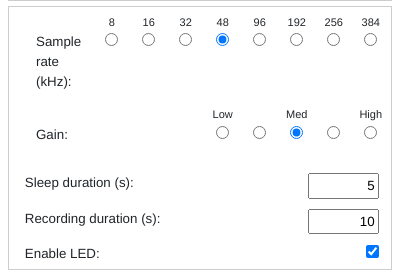
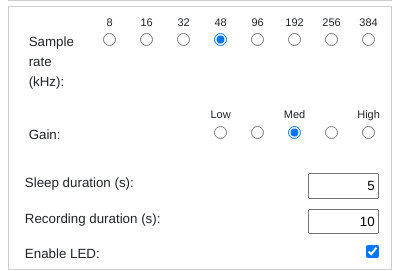
Before and after one commit to OpenAcousticDevices/AudioMoth-Configuration-App, an Electron app: page index.html in a window 400 px wide. Shown: the part 442-713 px from the top of the page. Drawn offline with nearby package versions, Linux system fonts and the light colour scheme; no server answers.

Commit message:
Fix UI alignment

```diff
--- a/index.html
+++ b/index.html
@@ -87,9 +87,9 @@
             </div>
             <div class="row" style="margin-top: 5px;">
                 <div style="border: #cdcdcd thin solid; margin-left: 2%; width: 96%;">
-                    <div class="row" style="margin-top: 5px; margin-left: 0px; margin-bottom: 0px">
+                    <div class="row" style="margin-top: 5px; margin-bottom: 0px">
                         <div class="col-12">
-                            <div style="margin-right: 4px">
+                            <div style="margin-left: 2%; margin-right: 4px">
                                 <table class="table">
                                     <tr style="font-size: 11px;">
                                         <td align="center" style="padding: 2px"></td>
@@ -103,7 +103,7 @@
                                         <td align="center" style="padding: 2px">384</td>
                                     </tr>
                                     <tr>
-                                        <td align="left" style="padding-top: 0px; margin-left: 9%;">Sample rate (kHz):</td>
+                                        <td align="left" style="padding-top: 0px;">Sample rate (kHz):</td>
                                         <td align="center" style="padding-top: 0px">
                                             <input type="radio" id="sample-rate-radio0" value="0" name="sample-rate-radio">
                                         </td>
@@ -142,7 +142,7 @@
                                         <td align="center" style="padding: 2px">High</td>
                                     </tr>
                                     <tr>
-                                        <td align="left" style="padding-top: 0px; margin-left: 9%;">Gain:</td>
+                                        <td align="left" style="padding-top: 0px;">Gain:</td>
                                         <td align="center" style="padding-top: 0px"></td>
                                         <td align="center" style="padding-top: 0px"></td>
                                         <td align="center" style="padding-top: 0px"></td>
```
